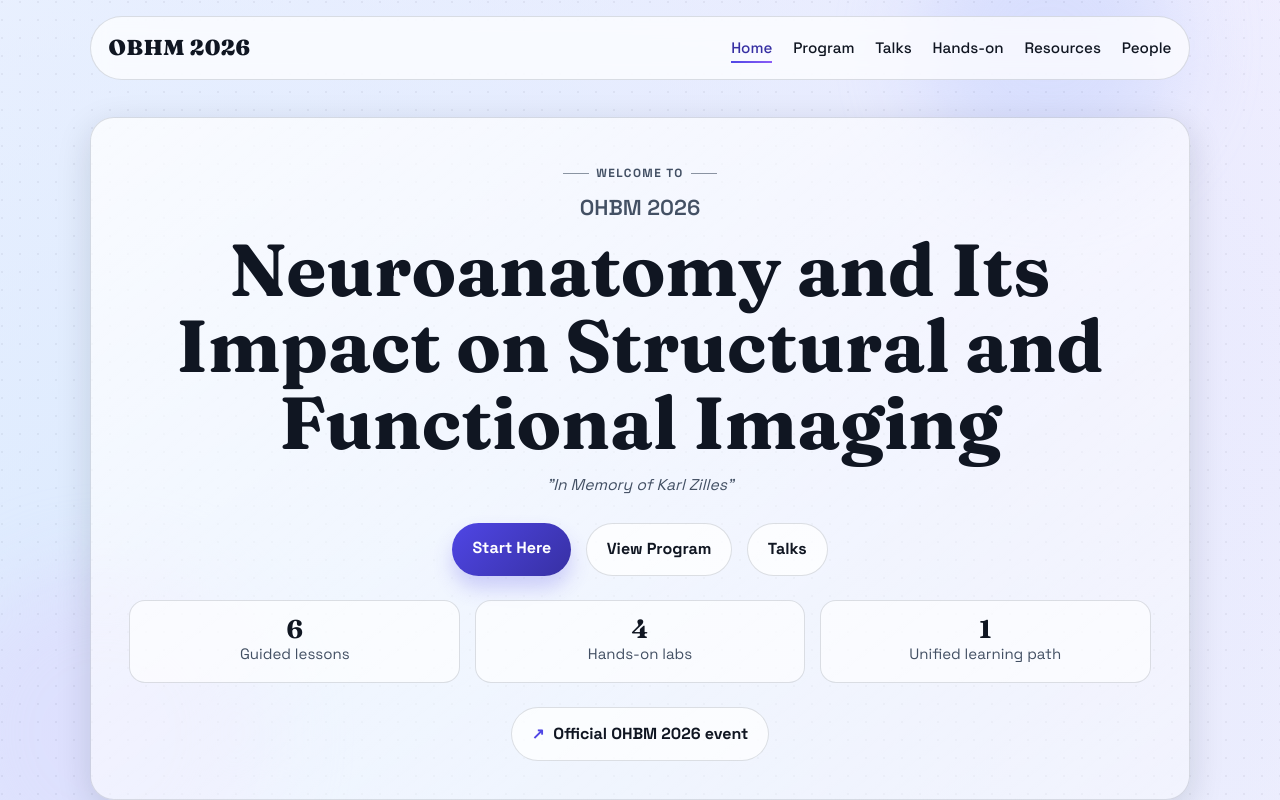
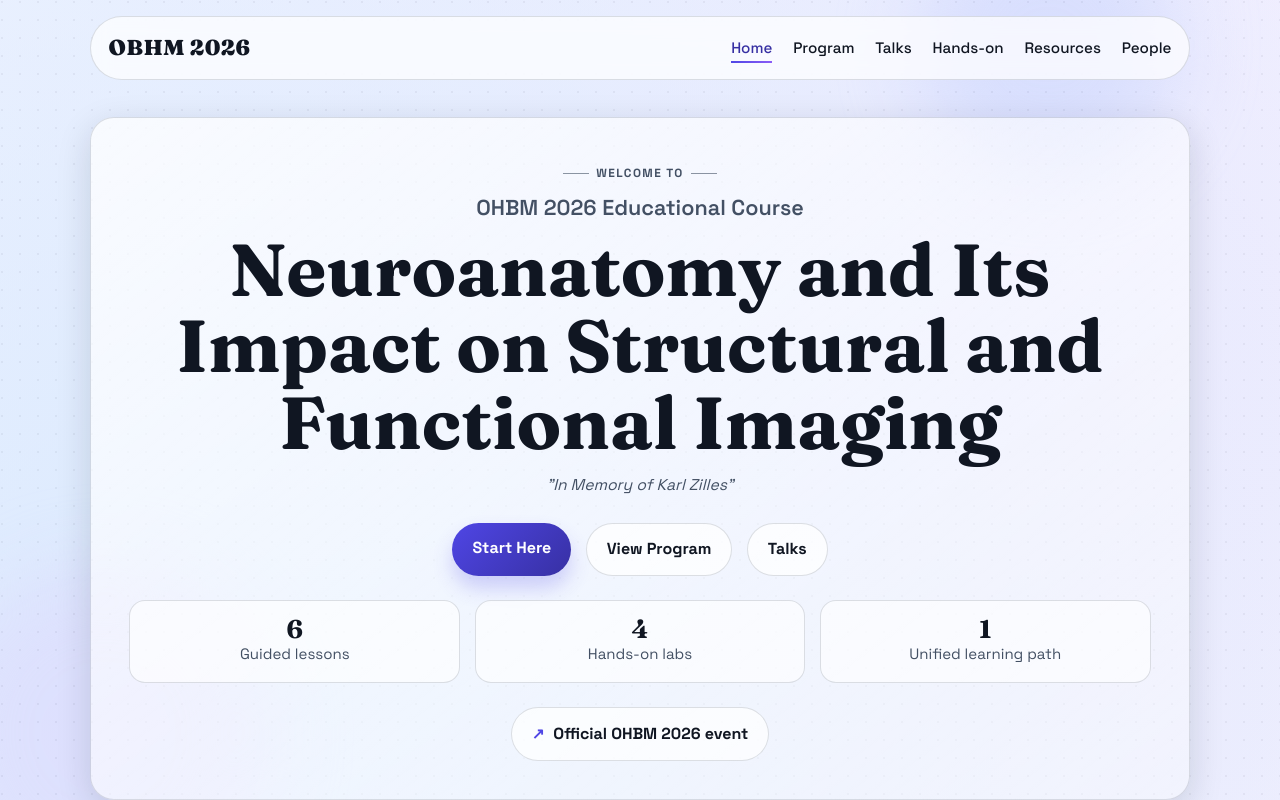
Before and after one commit to FBK-NILab/ohbm-2026-neuroanatomy, a plain HTML site: page index.html in a window 1280 px wide. Shown: the top 800 px of the page. Drawn offline with Linux system fonts and the light colour scheme.

Commit message:
Update index.html

```diff
--- a/index.html
+++ b/index.html
@@ -30,7 +30,7 @@
         <main>
             <section class="hero section-reveal">
                 <p class="eyebrow">Welcome To</p>
-                <h2>OHBM 2026<br /></h2>
+                <h2>OHBM 2026 Educational Course<br /></h2>
                 <h1>Neuroanatomy and Its Impact on Structural and Functional Imaging</h1>
                 <blockquote>"In Memory of Karl Zilles"</blockquote>
 
```
